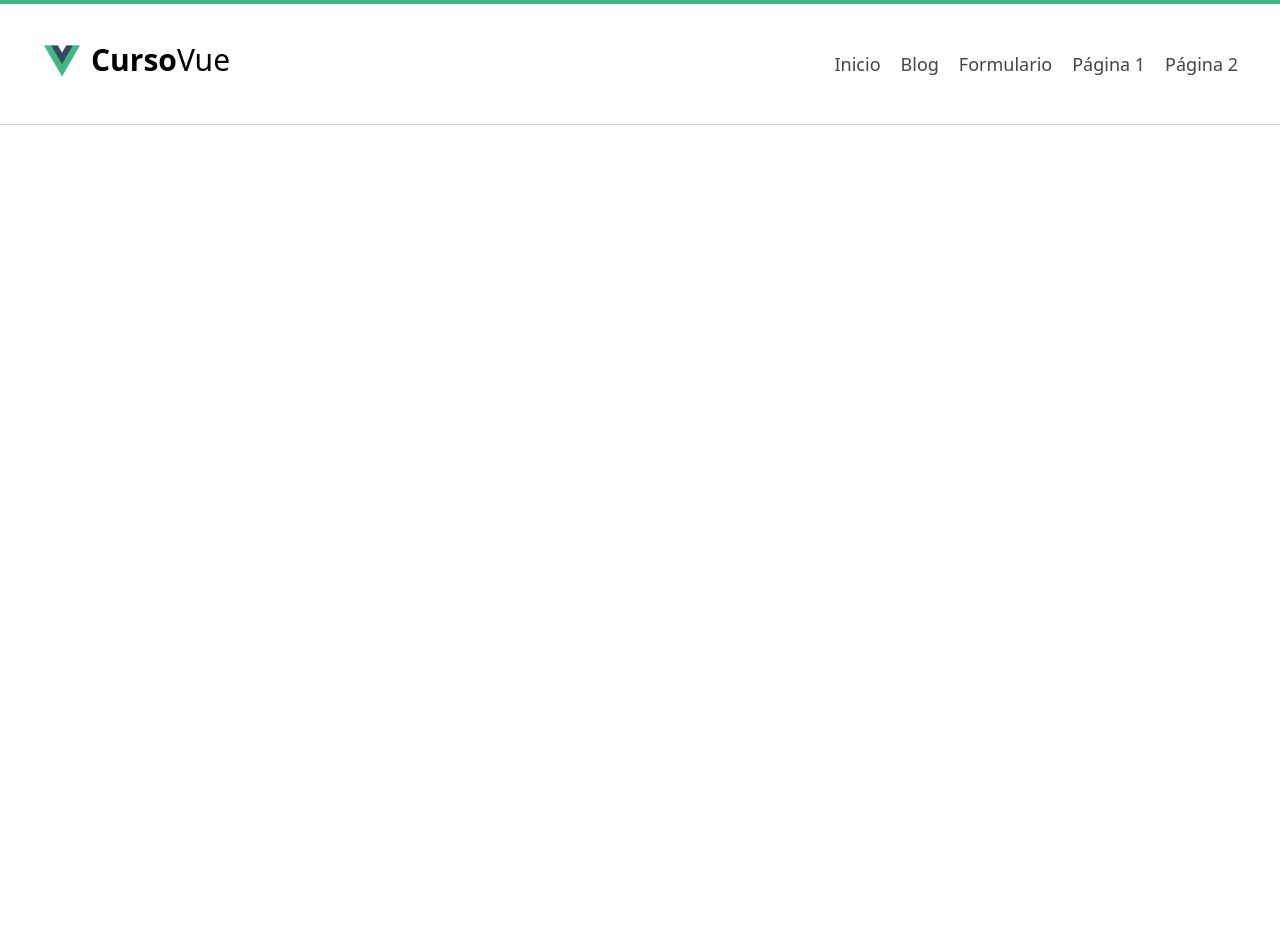
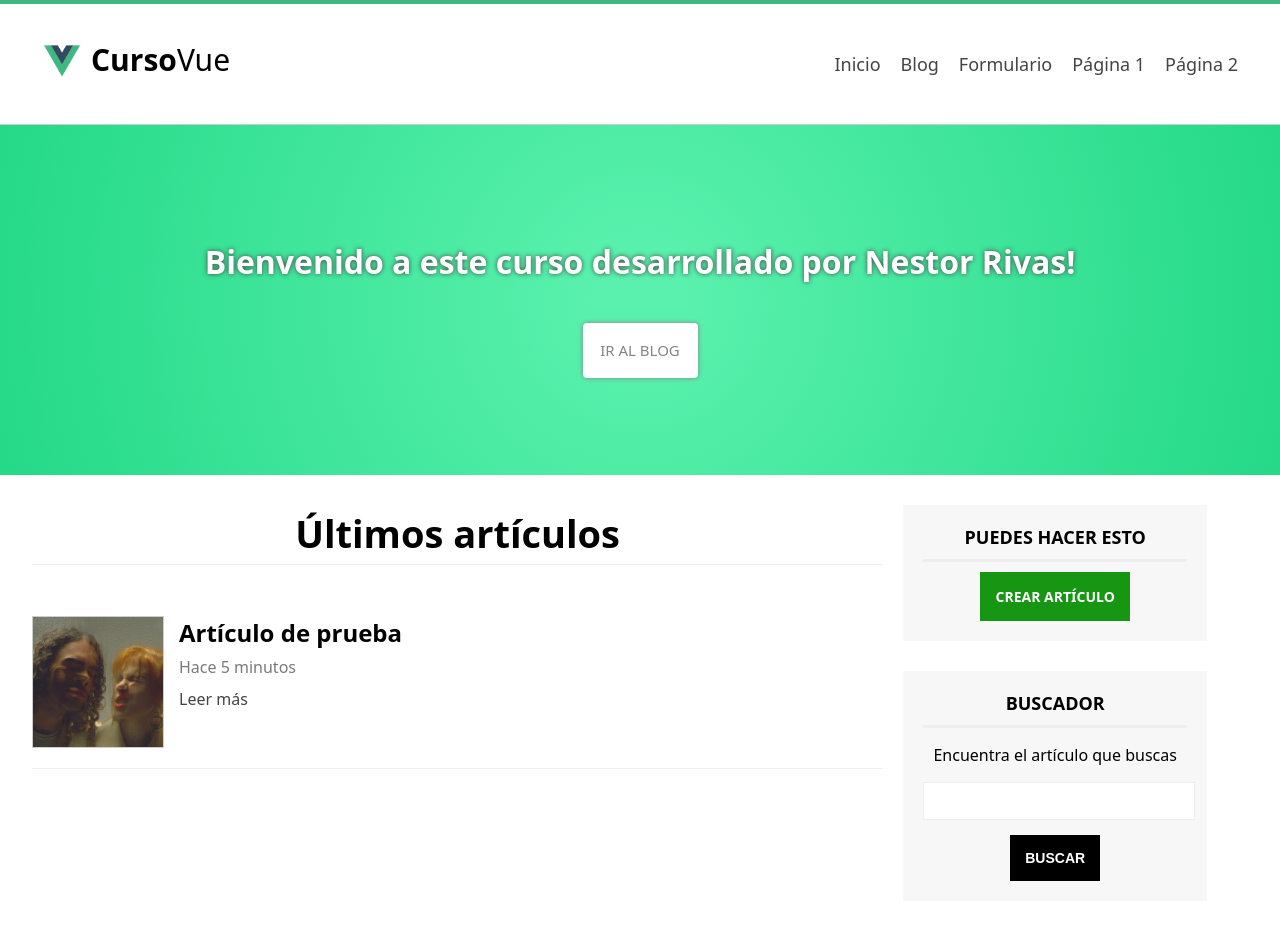
Before and after one commit to rotsenk/learning-vue, a Vue app: page / in a window 1280 px wide. Shown: the top 952 px of the page. Before the commit the page ends 800 px from the top, so only its background shows below. Built offline with nearby package versions, Linux system fonts and the light colour scheme.

Commit message:
footer and lastArticles components

```diff
--- a/src/App.vue
+++ b/src/App.vue
@@ -1,17 +1,30 @@
 <template>
   <HeaderComponent></HeaderComponent>
+  <SliderComponent></SliderComponent>
+  <div class="center">
+    <LastArticles></LastArticles>
+    <SidebarComponent></SidebarComponent>
+  </div>
+  <FooterComponent></FooterComponent>
 </template>
 
 <script>
-import HeaderComponent from './components/HeaderComponent.vue'
-
+import HeaderComponent from "./components/HeaderComponent.vue";
+import SliderComponent from "./components/SliderComponent.vue";
+import LastArticles from "./components/LastArticles.vue";
+import SidebarComponent from "./components/SidebarComponent.vue";
+import FooterComponent from "./components/FooterComponent.vue";
 
 export default {
-  name: 'App',
+  name: "App",
   components: {
-    HeaderComponent
-  }
-}
+    HeaderComponent,
+    SliderComponent,
+    SidebarComponent,
+    LastArticles,
+    FooterComponent,
+  },
+};
 </script>
 
 <style>
@@ -24,5 +37,5 @@ export default {
   margin-top: 60px;
 } */
 
-@import './assets/css/styles.css';
+@import "./assets/css/styles.css";
 </style>
--- /dev/null
+++ b/src/components/FooterComponent.vue
@@ -0,0 +1,13 @@
+<template>
+  <!-- LIMPIAR LOS FLOTADOS -->
+  <div class="clearfix"></div>
+  <footer id="footer">
+    <div class="center">&copy; Developed by Nestor Rivas</div>
+  </footer>
+</template>
+
+<script>
+export default {
+  name: "FooterComponent",
+};
+</script>
--- /dev/null
+++ b/src/components/LastArticles.vue
@@ -0,0 +1,25 @@
+<template>
+  <section id="content">
+    <h2 class="subheader">Últimos artículos</h2>
+
+    <!--Listado de artículos-->
+    <div id="articles">
+      <article class="article-item" id="article-template">
+        <div class="image-wrap">
+          <img src="../assets/images/paramore.jpg" alt="paramore this is why" />
+        </div>
+        <h2>Artículo de prueba</h2>
+        <span class="date"> Hace 5 minutos </span>
+        <a href="#">Leer más</a>
+        <div class="clearfix"></div>
+      </article>
+      <!--AÑADIR ARTÍCULOS VÍA JS-->
+    </div>
+  </section>
+</template>
+
+<script>
+export default {
+  name: "LastArticles",
+};
+</script>
--- /dev/null
+++ b/src/components/SidebarComponent.vue
@@ -0,0 +1,23 @@
+<template>
+  <aside id="sidebar">
+    <div id="nav-blog" class="sidebar-item">
+      <h3>Puedes hacer esto</h3>
+      <a href="#" class="btn btn-success">Crear artículo</a>
+    </div>
+
+    <div id="search" class="sidebar-item">
+      <h3>Buscador</h3>
+      <p>Encuentra el artículo que buscas</p>
+      <form>
+        <input type="text" name="search" />
+        <input class="btn" type="submit" name="submit" value="Buscar" />
+      </form>
+    </div>
+  </aside>
+</template>
+
+<script>
+export default {
+  name: "SidebarComponent",
+};
+</script>
--- /dev/null
+++ b/src/components/SliderComponent.vue
@@ -0,0 +1,12 @@
+<template>
+  <div id="slider" class="slider-big slider-medium">
+    <h1>Bienvenido a este curso desarrollado por Nestor Rivas!</h1>
+    <a href="blog.html" class="btn-white">Ir al blog</a>
+  </div>
+</template>
+
+<script>
+export default {
+  name: 'SliderComponent'
+};
+</script>
```
Also changed, not shown: src/assets/images/paramore.jpg (added).
